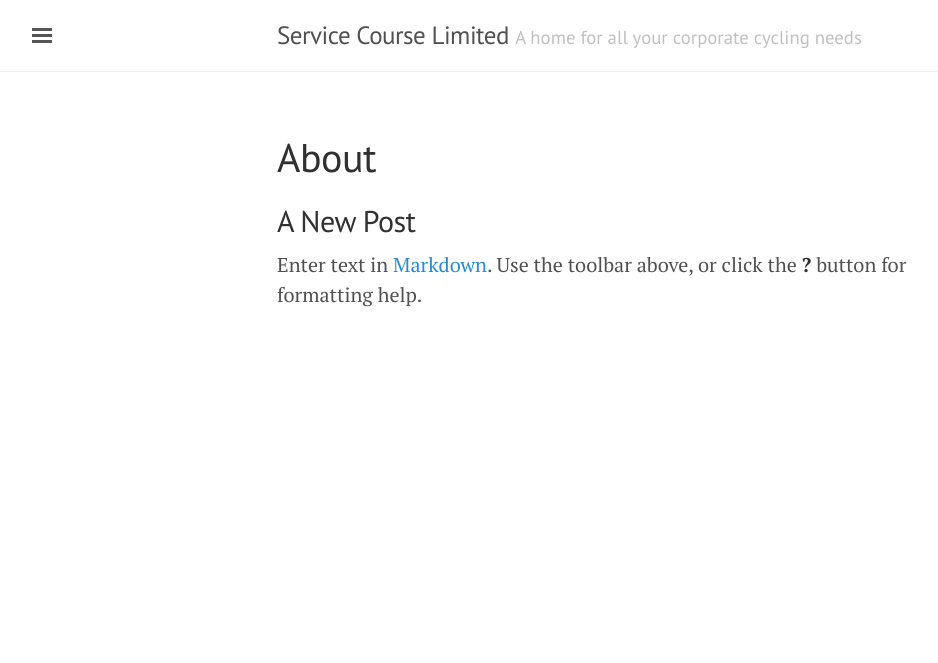
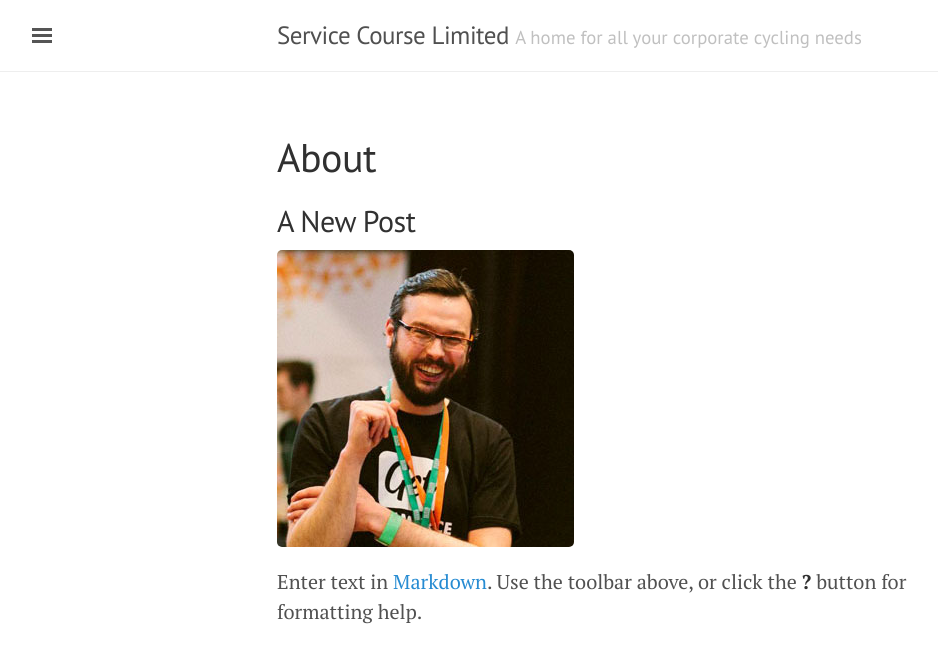
Before and after one commit to brynleydavies/brynleydavies.github.io, a Jekyll site: the page built from test.md, in a window 1280 px wide. Shown: the top 663 px of the page, without its empty margins (3-941 px from the left). Built offline with Jekyll 4.4.1, drawn with Linux system fonts in a browser that asks for light colours.

Commit message:
Updated test.md

```diff
--- a/test.md
+++ b/test.md
@@ -4,6 +4,9 @@ title: About
 published: true
 ---
 
+
+
 ## A New Post
+![googleProfile.jpg]({{site.baseurl}}/media/googleProfile.jpg)
 
 Enter text in [Markdown](http://daringfireball.net/projects/markdown/). Use the toolbar above, or click the **?** button for formatting help.
```
